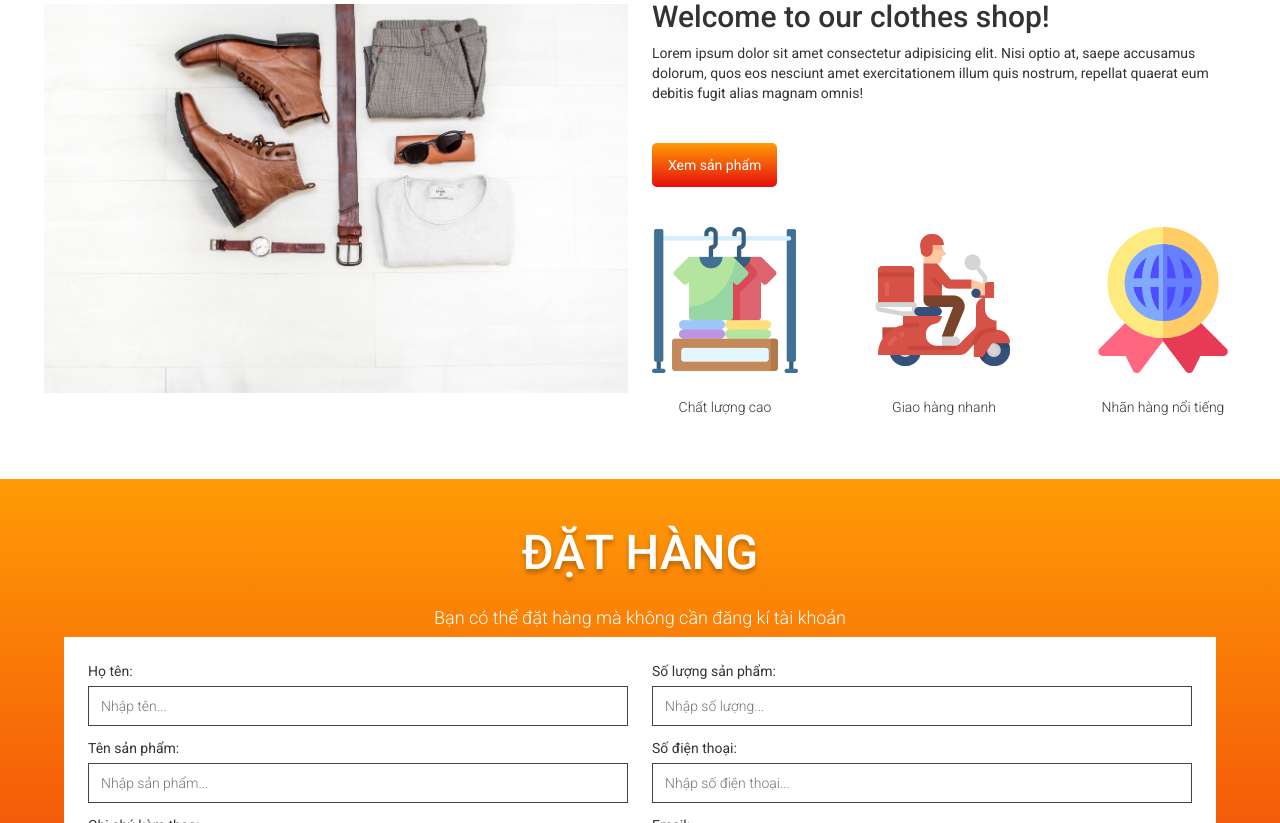
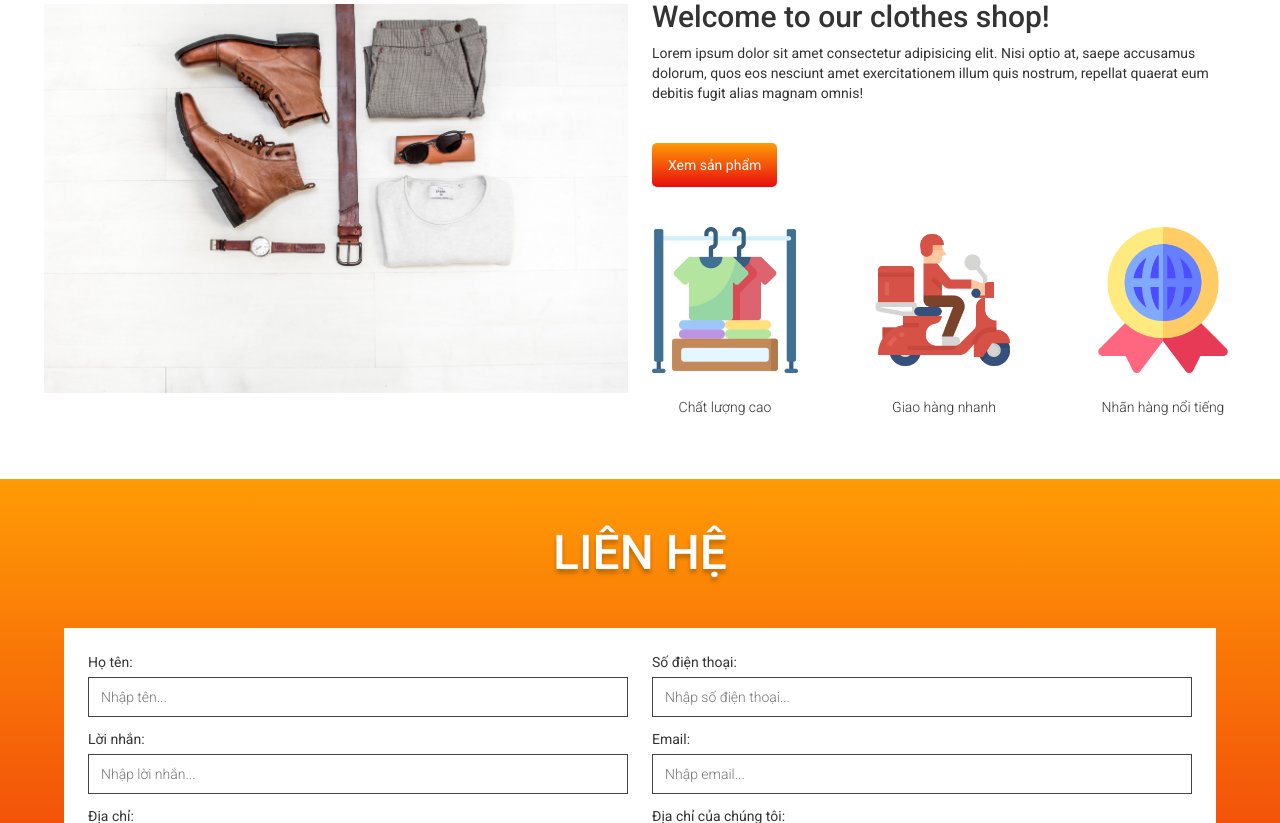
Before and after one commit to dungletien1004/Assignment_Web_2022, a PHP site: page / in a window 1280 px wide. Shown: the part 732-1555 px from the top of the page. Run offline with PHP 8.4, Linux system fonts and the light colour scheme.

Commit message:
small update: order -> contact

```diff
--- a/components/footer.php
+++ b/components/footer.php
@@ -1,10 +1,10 @@
 <div class="footer container">
         <div class="row">
             <div class="col-sm-6 col-footer">
-                <div class="contact">
+                <div class="footer-contact">
                     <div class="logo">
-                        <a href="./index.html">
-                            <img src="./img/Logo.png" alt="">
+                        <a href="index.php">
+                            <img src="img/Logo.png" alt="">
                             <div class="logo-text">
                                 <span style="color:#E70E0E">BKU </span> <span>Team</span>
                             </div>
@@ -34,7 +34,7 @@
                 </div>
                 <div class="download">
                     <span>Tải ứng dụng</span>
-                    <a href="#"><img src="./assets/img/QRcode.png" alt=""></a>
+                    <a href="#"><img src="img/QRcode.png" alt=""></a>
 
                 </div>
             </div>
--- a/css/footer.css
+++ b/css/footer.css
@@ -10,13 +10,13 @@
     color: #A3A3A3;
     font-size: 1.6rem;
 }
-.contact {
+.footer-contact {
     display: flex;
     flex-direction: column;
     margin-right: 20px;
     margin-bottom: 30px;
 }
-.contact span {
+.footer-contact span {
     margin-bottom: 4px;
 }
 .col-footer {
--- a/css/home.css
+++ b/css/index.css
@@ -303,8 +303,8 @@ html::-webkit-scrollbar-thumb {
 
 
 
-/* ---------------ORDER----------- */
-.heading-order {
+/* ---------------contact----------- */
+.heading-contact {
     font-size: 4.8rem;
     color: white;
     font-weight: 500;
@@ -313,20 +313,20 @@ html::-webkit-scrollbar-thumb {
     margin: 40px 0;
 
 }
-.order h4 {
+.contact h4 {
     text-align: center;
     font-weight: 300;
     color: white;
     margin-top: -20px;
 }
-.order {
+.contact {
     background: var(--primary-color);
     display: flex;
     justify-content: center;
     align-items: center;
     flex-direction: column;
 }
-.order form {
+.contact form {
     padding: 12px;
     background: white;
     width:90%;
@@ -340,16 +340,16 @@ html::-webkit-scrollbar-thumb {
     flex-wrap: wrap;
 
 }
-.order .box {
+.contact .box {
     flex: 1 1 41rem;
 }
-.order .input-data {
+.contact .input-data {
     margin: 12px;
 }
-.order .input-data label {
+.contact .input-data label {
     font-weight: 400;
 }
-.order .input-data input {
+.contact .input-data input {
     width: 100%;
     color: #444;
     border: 1px solid #444;
@@ -358,14 +358,14 @@ html::-webkit-scrollbar-thumb {
 
     font-weight: 300;
 }
-.order .input-data input:hover {
+.contact .input-data input:hover {
     outline: none;
 }
 
 .input-data iframe {
     width: 100%;
 }
-.submitOrder, .viewProduct {
+.submitContact, .viewProduct {
     background: var(--primary-color);
     padding: 12px 16px;
     color: white;
--- a/index.php
+++ b/index.php
@@ -21,7 +21,7 @@
     <link rel="stylesheet" href="https://unpkg.com/swiper@7/swiper-bundle.min.css"/>
     <link rel="stylesheet" href="css/header.css">
     <link rel="stylesheet" href="css/footer.css">
-    <link rel="stylesheet" href="css/home.css">
+    <link rel="stylesheet" href="css/index.css">
     <!-- <link rel="stylesheet" href="./assets/css/home.css"> -->
 
     <title>Fashion Shop</title>
@@ -106,9 +106,8 @@
 
 
     <!-- ORDER -->
-    <div class="order">
-        <div class="heading-order">ĐẶT HÀNG</div>
-        <h4>Bạn có thể đặt hàng mà không cần đăng kí tài khoản</h4>
+    <div class="contact">
+        <div class="heading-contact">LIÊN HỆ</div>
         <form action="" method="POST">
             <div class="box-container">
 
@@ -118,12 +117,8 @@
                         <input name="name" id="name" type="text" placeholder="Nhập tên...">
                     </div>
                     <div class="input-data">
-                        <label for="name">Tên sản phẩm:</label>
-                        <input name="product" id="product" type="text" placeholder="Nhập sản phẩm...">
-                    </div>
-                    <div class="input-data">
-                        <label for="note">Ghi chú kèm theo:</label>
-                        <input name="note" id="note" type="text" placeholder="Nhập ghi chú...">
+                        <label for="note">Lời nhắn:</label>
+                        <input name="note" id="note" type="text" placeholder="Nhập lời nhắn...">
                     </div>
                     <div class="input-data">
                         <label for="address">Địa chỉ:</label>
@@ -131,10 +126,6 @@
                     </div>
                 </div>
                 <div class="box">
-                    <div class="input-data">
-                        <label for="number">Số lượng sản phẩm:</label>
-                        <input name="number" id="number" type="number" placeholder="Nhập số lượng...">
-                    </div>
                     <div class="input-data">
                         <label for="phone">Số điện thoại:</label>
                         <input name="phone" id="phone" type="text" placeholder="Nhập số điện thoại...">
@@ -150,7 +141,7 @@
 
                 </div>
             </div>
-            <button type="submit" class="submitOrder">Gửi đơn hàng</button>
+            <button type="submit" class="submitContact">Gửi liên hệ</button>
         </form>
 
     </div>
```
